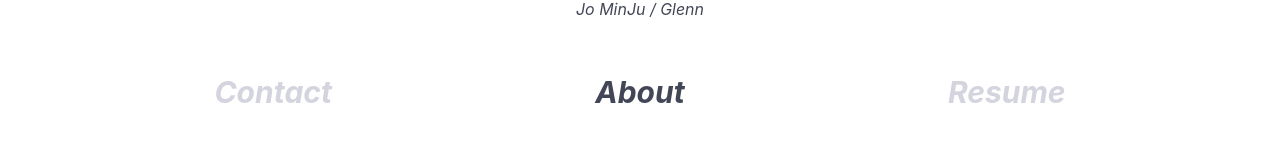
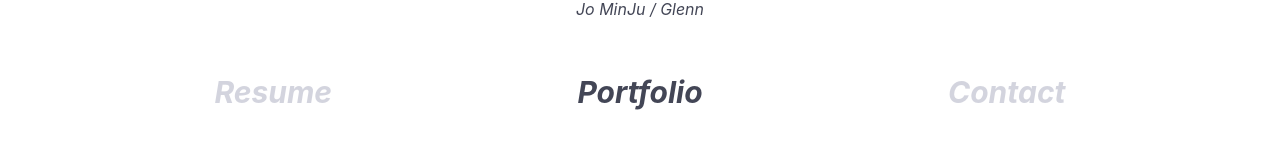
Before and after one commit to dev-glennn/Glenn_blog, a React (Create React App) app: page /portfolio in a window 1280 px wide. Shown: the part 224-388 px from the top of the page. Built offline with nearby package versions, Linux system fonts and the light colour scheme; a web font is replaced by a local one.

Commit message:
feat: redux 삭제
redux 기능 불필요로 인한 삭제

```diff
--- a/src/containers/common/SlideBoxContainer.js
+++ b/src/containers/common/SlideBoxContainer.js
@@ -1,12 +1,12 @@
 import React, {useEffect, useState} from "react";
-import {shallowEqual, useDispatch, useSelector} from 'react-redux';
-import SlideBox from '../../components/common/SlideBox'
+import SlideBox from '../../components/common/SlideBox';
+import {useHistory} from "react-router-dom";
 
 const SlideBoxContainer = ({dept, children}) => {
 
-    const dispatch = useDispatch();
-    const reduxMenu = useSelector(menu => menu.menu.menu);
-    const [menu, setMenu] = useState(reduxMenu);
+    const history = useHistory();
+    const active = (history.location.pathname === '/') ? 'about' : (history.location.pathname).replace('/', '');
+    const [menu, setMenu] = useState(active);
 
     useEffect(() => {
         // 메뉴 변경됨
@@ -31,7 +31,6 @@ const SlideBoxContainer = ({dept, children}) => {
     const menus = orgMenus.map((item, index) => {
         const id = item.id;
         const activeId = activeMenu.id;
-        console.log(activeId-1);
         const activePrevId = (activeId - 1 < 0) ? menusCount - 1 : activeId - 1;
         const activeNextId = (activeId + 1 >= menusCount) ? 0 : activeId + 1;
         let className = '';
```
